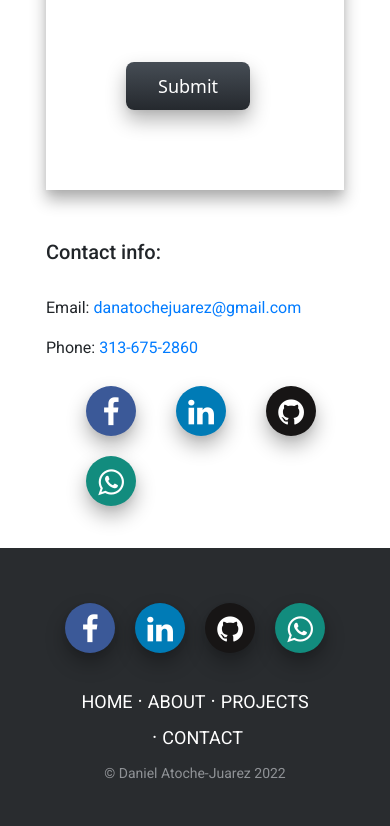
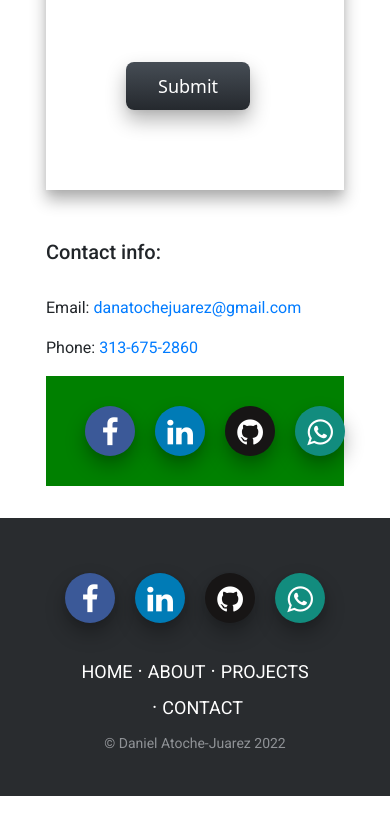
Before and after one commit to datoche-juarez/personal-site, a React (Create React App) app: page /contact in a window 390 px wide. Shown: the part 1342-2168 px from the top of the page. After the commit the page ends 2138 px from the top, so only its background shows below. Built offline with nearby package versions, Linux system fonts and the light colour scheme.

Commit message:
Fixed contact social icons for mobile..

```diff
--- a/src/Contact.css
+++ b/src/Contact.css
@@ -6,6 +6,12 @@
 .social-icon-container {
   padding-top: '30px';
   padding-bottom: '30px';
+}
+
+.social-row {
+  background-color: green;
+  justify-content: center!important;
+  margin: 0px;
 }
 
 .button-84 {
@@ -70,19 +76,27 @@
 
 /* Style all font awesome icons */
 #facebook-contact {
-  margin: 0px 30px 0px 30px;
+  /* margin-left: 30px; */
+  margin-right: 30px;
+  padding: 0px;
 }
 
 #linkedin-contact {
-  margin: 0px 30px 0px 30px;
+  /* margin-left: 30px; */
+  margin-right: 30px;
+  padding: 0px;
 }
 
 #github-contact {
-  margin: 0px 30px 0px 30px;
+  /* margin-left: 30px; */
+  margin-right: 30px;
+  padding: 0px;
 }
 
 #whatsapp-contact {
-  margin: 0px 30px 0px 30px;
+  /* margin-left: 30px; */
+  margin-right: 30px;
+  padding: 0px;
 }
 
 .fa {
--- a/src/Contact.jsx
+++ b/src/Contact.jsx
@@ -117,25 +117,25 @@ const Contact = () => (
       <p>Phone: <a href="tel:3136752860">313-675-2860</a></p>
     </Container>
     <Container className='social-icon-container'>
-      <Row>
-        <Col xs={1} id='facebook-contact'>
+      <Row className='social-row'>
+        <Col xs={1} id='facebook-contact' style={{  padding: '20px'}}>
           <a
             href="https://www.facebook.com/daniel.atochejuarez"
             target="_blank"
             class="fa fa-facebook"
           ></a>
         </Col>
-        <Col xs={1} id='linkedin-contact'>
+        <Col xs={1} id='linkedin-contact' style={{  padding: '20px'}}>
           <a
             href="https://www.linkedin.com/in/daniel-atoche-juarez-7272a3233/"
             target="_blank"
             class="fa fa-linkedin"
           ></a>
         </Col>
-        <Col xs={1} id='github-contact'>
+        <Col xs={1} id='github-contact' style={{  padding: '20px'}}>
           <a href="https://github.com/datoche-juarez/" target="_blank" class="fa fa-github"></a>
         </Col>
-        <Col xs={1} id='whatsapp-contact'>
+        <Col xs={1} id='whatsapp-contact' style={{  padding: '20px'}}>
           <a href="https://wa.me/13136752860" target="_blank" class="fa fa-whatsapp"></a>
         </Col>
       </Row>
```
